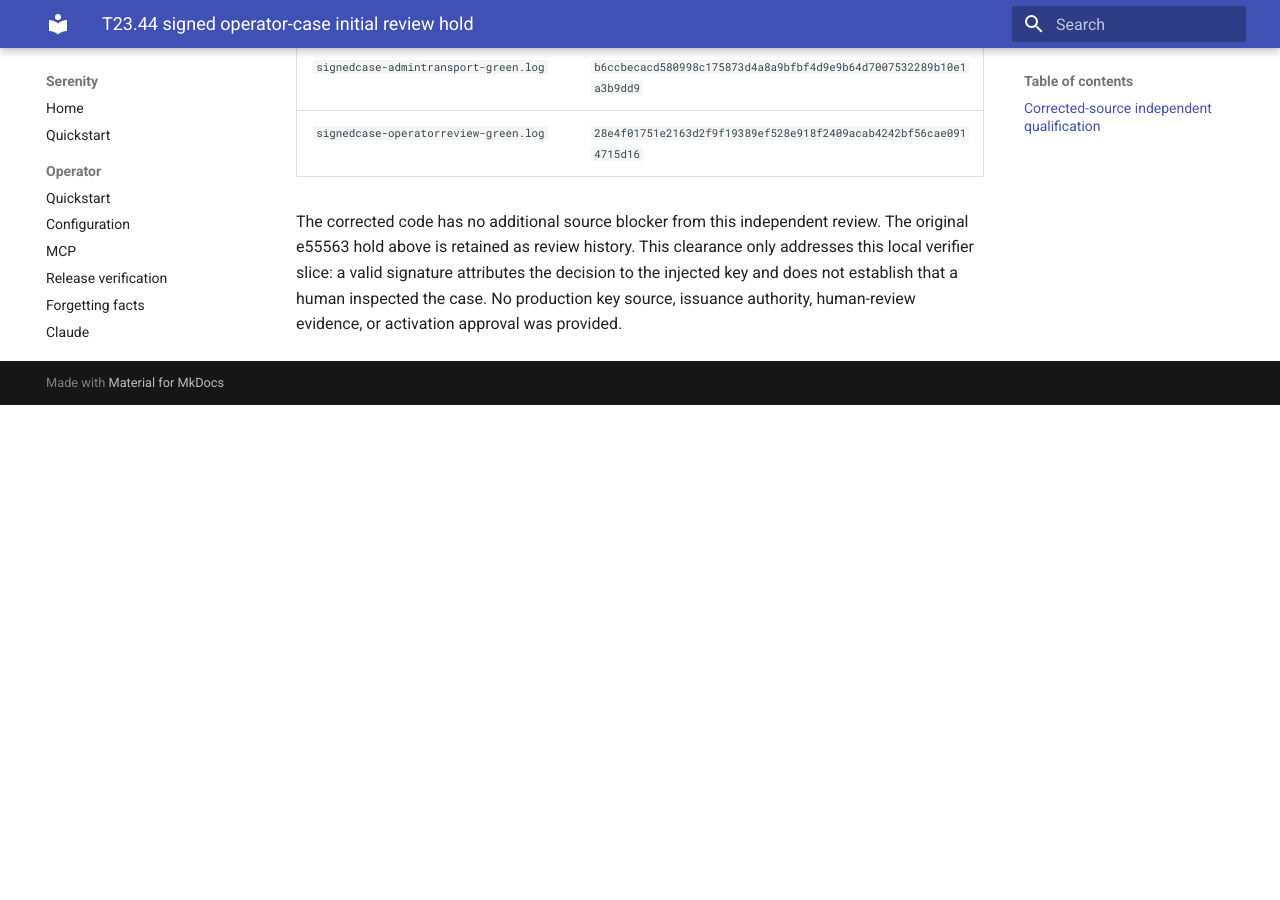
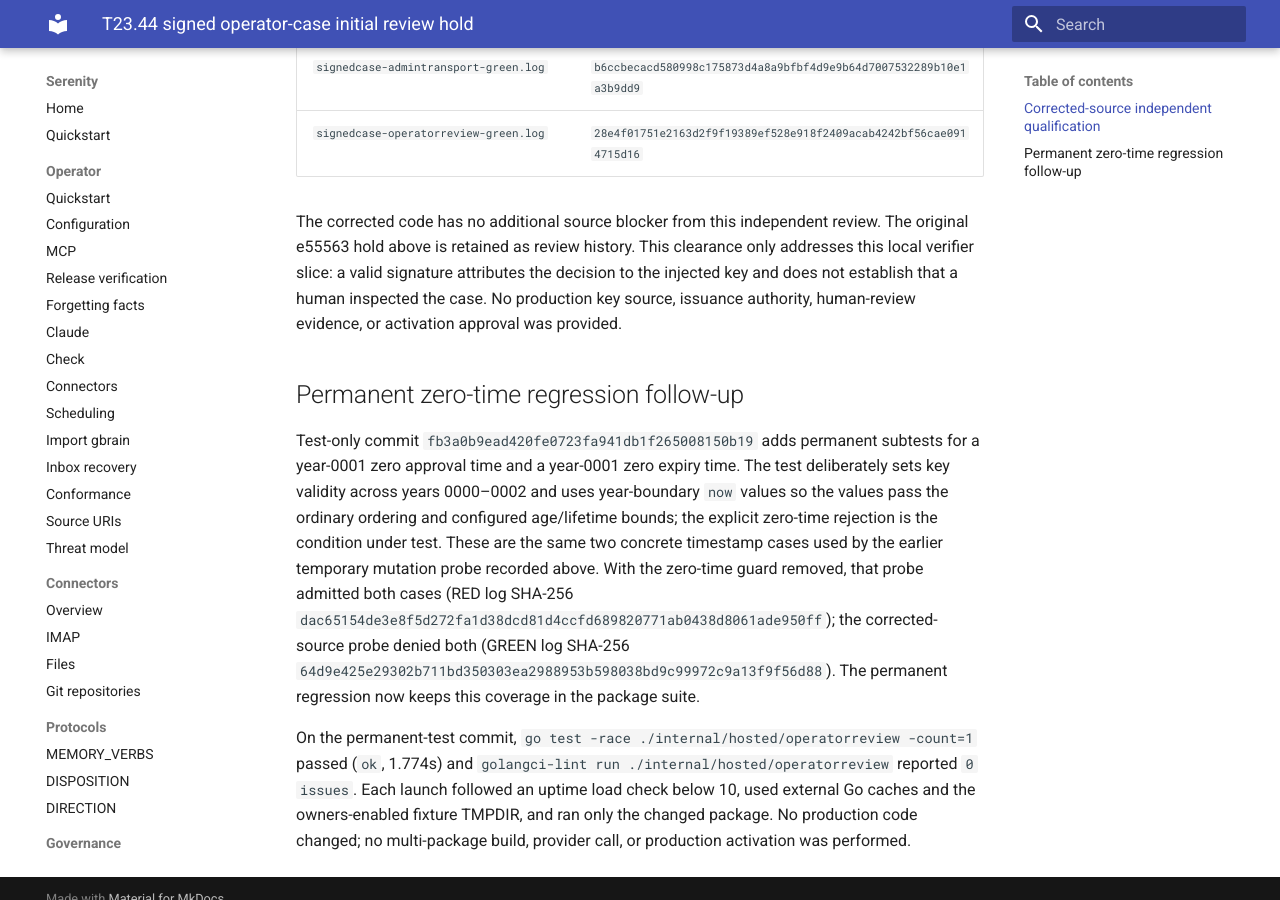
Before and after one commit to sirerun/serenity, an MkDocs documentation site: the page built from docs/plans/t23-44-signed-operator-case-independent-review-2026-10-01.md, in a window 1280 px wide and 900 px high, scrolled down 3044 px. Built offline with MkDocs 1.6.1 and Material for MkDocs 9.7.7, drawn with Linux system fonts in a browser that asks for light colours; before the commit the page ends 3449 px from its top, so only the background shows below that.

Commit message:
docs: record permanent zero-time review regressions

```diff
--- a/docs/plans/t23-44-signed-operator-case-independent-review-2026-10-01.md
+++ b/docs/plans/t23-44-signed-operator-case-independent-review-2026-10-01.md
@@ -44,3 +44,9 @@ Preserved validation logs are in `/Volumes/BuildOffload/tmp/`:
 | `signedcase-operatorreview-green.log` | `28e4f01751e2163d2f9f19389ef528e918f2409acab4242bf56cae0914715d16` |
 
 The corrected code has no additional source blocker from this independent review. The original e55563 hold above is retained as review history. This clearance only addresses this local verifier slice: a valid signature attributes the decision to the injected key and does not establish that a human inspected the case. No production key source, issuance authority, human-review evidence, or activation approval was provided.
+
+## Permanent zero-time regression follow-up
+
+Test-only commit `fb3a0b9ead420fe0723fa941db1f265008150b19` adds permanent subtests for a year-0001 zero approval time and a year-0001 zero expiry time. The test deliberately sets key validity across years 0000–0002 and uses year-boundary `now` values so the values pass the ordinary ordering and configured age/lifetime bounds; the explicit zero-time rejection is the condition under test. These are the same two concrete timestamp cases used by the earlier temporary mutation probe recorded above. With the zero-time guard removed, that probe admitted both cases (RED log SHA-256 `dac65154de3e8f5d272fa1d38dcd81d4ccfd689820771ab0438d8061ade950ff`); the corrected-source probe denied both (GREEN log SHA-256 `64d9e425e29302b711bd350303ea2988953b598038bd9c99972c9a13f9f56d88`). The permanent regression now keeps this coverage in the package suite.
+
+On the permanent-test commit, `go test -race ./internal/hosted/operatorreview -count=1` passed (`ok`, 1.774s) and `golangci-lint run ./internal/hosted/operatorreview` reported `0 issues`. Each launch followed an uptime load check below 10, used external Go caches and the owners-enabled fixture TMPDIR, and ran only the changed package. No production code changed; no multi-package build, provider call, or production activation was performed.
```
